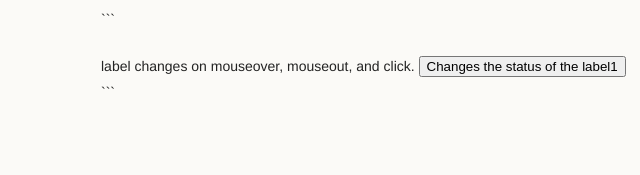
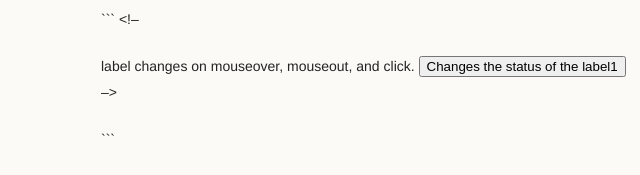
Before and after one commit to Tribex/RapidS, a plain HTML site: page index.html in a window 1280 px wide. Shown: the part 653-828 px from the top of the page, 209-849 px from the left. Drawn offline with Linux system fonts and the light colour scheme.

Commit message:
Updated website

````diff
--- a/index.html
+++ b/index.html
@@ -53,12 +53,12 @@
 
 <h1 id="what-a-rsm-file-should-look-like---current-version">What a .rsm file should look like - Current Version</h1>
 
-<p>```</p>
+<p>```
+&lt;!–</p>
 <rsm>
 	<head>
 		<title>RapidS: Test .rsm file</title>
 		<style>
-    <!--TODO-->
   	</style>
 	</head>
 
@@ -89,7 +89,6 @@
 			}
 
 	</script>
-	<!-- FIXME <link href="test.rsm"></link> -->
 	<body layout="gridBag" gui_type="SWT" theme="camo">
     <label class="label" onmouseup="runBtnEvt('Click', 0)" onmouseover="runBtnEvt('Mouse Over', 0)" onmouseout="runBtnEvt('Mouse Out', 0)">label changes on mouseover, mouseout, and click.</label>
 		<button id="clickable2" class="label" onclick="runBtnEvt('Click', 1)" onmouseover="runBtnEvt('Mouse Over', 1)" onmouseout="runBtnEvt('Mouse Out', 1)">Changes the status of the label1</button>
@@ -97,6 +96,7 @@
 	</body>
 
 </rsm>
+<p>–&gt;</p>
 
 <p>```</p>
 
````
